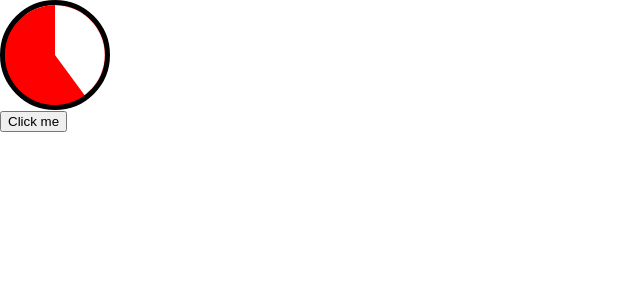
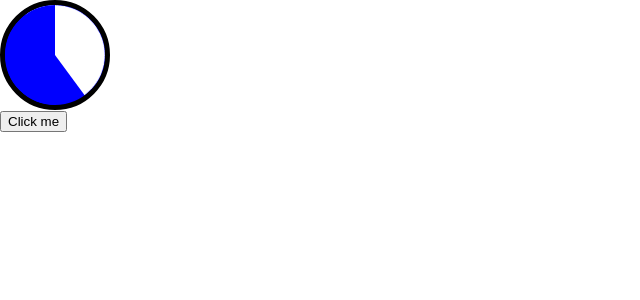
Before and after one commit to Suz8a/word-project, a React (Create React App) app: page / in a window 1280 px wide. Shown: the top 300 px of the page, without its empty margins (0-640 px from the left). Built offline with nearby package versions, Linux system fonts and the light colour scheme.

Commit message:
added properties height,width and color to timer

```diff
--- a/src/elements/timer/index.tsx
+++ b/src/elements/timer/index.tsx
@@ -2,14 +2,16 @@ import React from "react";
 import { Container, Filler, LeftMask, RightMask } from "./styled";
 
 type TimerProps = {
+  height: string;
+  width: string;
   seconds: number;
   color?: string;
   toggle?: boolean;
 };
 
-function Timer({ seconds, toggle }: TimerProps) {
+function Timer({ seconds, toggle, width, height, color }: TimerProps) {
   return (
-    <Container>
+    <Container width={width} height={height} color={color}>
       <Filler seconds={seconds / 2} toggle={toggle} />
       <LeftMask />
       <RightMask seconds={seconds / 2} toggle={toggle} />
--- a/src/elements/timer/styled.ts
+++ b/src/elements/timer/styled.ts
@@ -45,14 +45,24 @@ type AnimationProps = {
   toggle?: boolean;
 };
 
-export const Container = styled.div`
+type ContainerProps = {
+  height: string;
+  width: string;
+  color?: string;
+};
+
+export const Container = styled.div<ContainerProps>`
   border-radius: 50%;
-  height: 100px;
-  width: 100px;
+  ${({ height, width, color }) => {
+    return "".concat(
+      `height: ${height};`,
+      `width: ${width};`,
+      `background-color: ${color ? color : "black"};`
+    );
+  }}
   border: 5px solid black;
   overflow: hidden;
   position: relative;
-  background-color: red;
 `;
 
 export const Filler = styled.div<AnimationProps>`
--- a/src/pages/menu-page/index.tsx
+++ b/src/pages/menu-page/index.tsx
@@ -6,12 +6,17 @@ function MenuPage() {
 
   function changeFlag() {
     setReset(!reset);
-    console.log(reset);
   }
 
   return (
     <div>
-      <Timer seconds={20} toggle={reset} />
+      <Timer
+        seconds={20}
+        toggle={reset}
+        height={"100px"}
+        width={"100px"}
+        color={"blue"}
+      />
       <button onClick={() => changeFlag()}>Click me</button>
     </div>
   );
```
